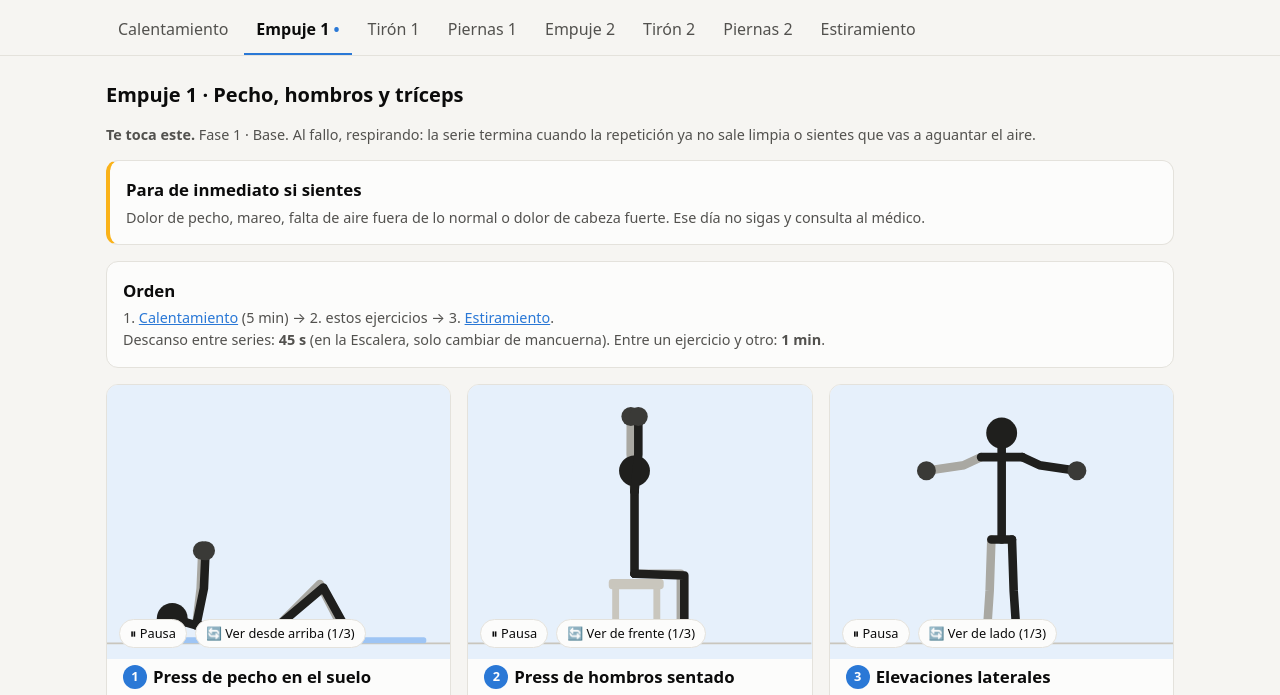
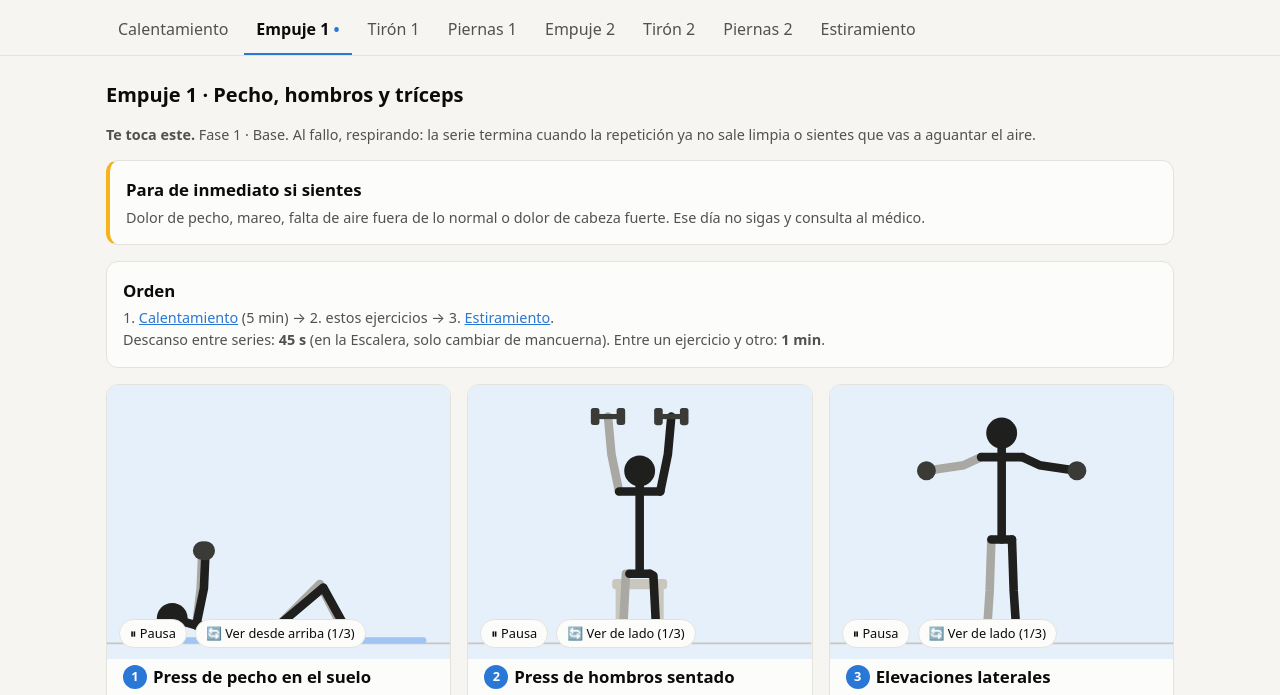
Before and after one commit to michael77x/view, a plain HTML site: page index.html in a window 1280 px wide. Shown: the part 85-780 px from the top of the page. Drawn offline with Linux system fonts and the light colour scheme.

Commit message:
Primera vista más descriptiva en 6 ejercicios

```diff
--- a/datos/rutina.js
+++ b/datos/rutina.js
@@ -106,6 +106,7 @@ window.RUTINA = {
       fin: { h: [38, 138], n: [52, 141], p: [92, 122], kL: [122, 112], fL: [134, 147], kR: [124, 114], fR: [136, 147], eL: [64, 146], hL: [80, 147], eR: [71, 128], hR: [90, 114] },
     },
     press_hombro: {
+      primera: "de frente", // de lado se ve un solo brazo; de frente, los dos subiendo
       nombre: "Press de hombros sentado", musculos: "Hombros y tríceps", reps: "12–15", peso: "5 kg → 7,5 kg", kg: 7.5,
       pasos: ["Siéntate en el banco con la espalda recta.", "Mancuernas a la altura de los hombros.", "Empuja hacia arriba sin bloquear los codos y baja controlado."],
       respira: "Exhala al empujar. Nunca aguantes el aire con los brazos arriba.", cuidado: "No arquees la espalda; aprieta un poco el abdomen.",
@@ -149,6 +150,7 @@ window.RUTINA = {
       fin: { h: [98, 55], n: [98, 67], p: [98, 115], kL: [127, 117], fL: [125, 150], kR: [92, 143], fR: [70, 148], eL: [98, 91], hL: [98, 113], eR: [99, 91], hR: [99, 113] },
     },
     curl: {
+      primera: "desde arriba inclinada", // se ven las dos mancuernas subiendo
       nombre: "Curl de bíceps", musculos: "Bíceps", escalera: true, series: 4, reps: "40 · 30 · 20 · 10 por lado", peso: "3 → 5 → 7,5 → 10 kg",
       pasos: ["De pie, codos pegados al cuerpo.", "Sube las mancuernas sin mover los codos.", "Baja en 2 segundos."],
       respira: "Exhala al subir.", cuidado: "Sin balancear el cuerpo: si te balanceas, el peso es mucho.",
@@ -176,6 +178,7 @@ window.RUTINA = {
       fin: { h: [44, 124], n: [56, 132], p: [100, 142], kL: [122, 118], fL: [136, 147], kR: [130, 144], fR: [158, 146], eL: [73, 143], hL: [90, 146], eR: [74, 143], hR: [91, 146] },
     },
     encogimientos: {
+      primera: "de frente", // de lado el cuerpo se ve como un palo; de frente, los dos hombros subiendo
       // Reemplaza al sostén del granjero: con movimiento y en el sitio (15/11/2026).
       nombre: "Encogimiento de hombros", musculos: "Espalda alta, trapecios y agarre", reps: "15–20 (1 s arriba)", peso: "10 kg", kg: 10,
       pasos: ["De pie, una mancuerna de 10 kg en cada mano, a los lados del cuerpo.", "Sube los hombros hacia las orejas, sin doblar los codos.", "Aguanta 1 segundo arriba y baja despacio."],
@@ -228,6 +231,7 @@ window.RUTINA = {
       fin: { h: [100, 20], n: [100, 34], p: [100, 84], kL: [92, 112], fL: [90, 130], kR: [108, 112], fR: [110, 130], eL: [78, 40], hL: [58, 44], eR: [122, 40], hR: [142, 44] },
     },
     aperturas_invertidas: {
+      primera: "desde arriba inclinada", // se ve el tronco inclinado y los dos brazos abriéndose
       nombre: "Aperturas invertidas sentado", musculos: "Espalda alta y parte de atrás del hombro", reps: "15–20", peso: "3 kg → 5 kg", kg: 3,
       pasos: ["Sentado al borde del banco, inclina el pecho hacia los muslos con la espalda recta.", "Mancuernas colgando bajo las piernas.", "Abre los brazos hacia los lados juntando los omóplatos."],
       respira: "Exhala al abrir.", cuidado: "Peso ligero: es un músculo pequeño. Al estar sentado, la lumbar descansa.",
@@ -249,6 +253,7 @@ window.RUTINA = {
       fin: { h: [38, 136], n: [52, 140], p: [100, 140], kL: [124, 116], fL: [140, 147], kR: [126, 118], fR: [142, 147], eL: [34, 128], hL: [14, 136], eR: [35, 128], hR: [15, 136] },
     },
     curl_martillo: {
+      primera: "desde arriba inclinada", // se ven las dos mancuernas subiendo
       nombre: "Curl martillo", musculos: "Bíceps y antebrazo", escalera: true, series: 4, reps: "40 · 30 · 20 · 10 por lado", peso: "3 → 5 → 7,5 → 10 kg",
       pasos: ["De pie, mancuernas a los lados con las palmas mirándose.", "Sube sin girar la muñeca y sin mover los codos.", "Baja en 2 segundos."],
       respira: "Exhala al subir.", cuidado: "Sin balancear el cuerpo.",
@@ -270,13 +275,15 @@ window.RUTINA = {
       fin: { h: [134, 52], n: [124, 62], p: [90, 95], kL: [114, 118], fL: [118, 150], kR: [76, 123], fR: [60, 150], eL: [117, 84], hL: [111, 106], eR: [102, 70], hR: [104, 92] },
     },
     elevacion_talones: {
+      primera: "desde arriba inclinada", // se ven los dos pies con el talón subiendo y las dos mancuernas
       nombre: "Elevación de talones", musculos: "Pantorrillas", reps: "25–30", peso: "10 kg en cada mano", kg: 10,
       pasos: ["De pie, mancuernas a los lados.", "Sube en puntas de pie lo más alto que puedas.", "Baja despacio."],
       respira: "Respira normal.", cuidado: "Si pierdes el equilibrio, una mancuerna sola y la otra mano en la pared.",
       eje: "neutro", // agarre neutro: el mango cruza la palma y gira con el antebrazo
       props: { mancuernas: "LR" },
-      ini: { h: [100, 28], n: [100, 42], p: [100, 90], kL: [98, 120], fL: [98, 150], kR: [100, 120], fR: [100, 150], eL: [100, 66], hL: [100, 90], eR: [101, 66], hR: [101, 90] },
-      fin: { h: [100, 20], n: [100, 34], p: [100, 82], kL: [98, 112], fL: [98, 142], kR: [100, 112], fR: [100, 142], eL: [100, 58], hL: [100, 82], eR: [101, 58], hR: [101, 82] },
+      // Con pies (tL/tR = punta): la punta queda en el suelo y sube el talón.
+      ini: { h: [100, 28], n: [100, 42], p: [100, 90], kL: [98, 120], fL: [98, 147], tL: [110, 150], kR: [100, 120], fR: [100, 147], tR: [112, 150], eL: [100, 66], hL: [100, 90], eR: [101, 66], hR: [101, 90] },
+      fin: { h: [103, 22], n: [103, 36], p: [103, 84], kL: [101, 114], fL: [101, 141], tL: [110, 150], kR: [103, 114], fR: [103, 141], tR: [112, 150], eL: [103, 60], hL: [103, 84], eR: [104, 60], hR: [104, 84] },
     },
     bulgara: {
       cinturon: true, nombre: "Sentadilla búlgara", musculos: "Piernas y glúteos", reps: "12 por pierna", peso: "5 kg → 7,5 kg", kg: 5,
--- a/index.html
+++ b/index.html
@@ -198,8 +198,9 @@ function ejeEnPantalla(src, vec) {
 const mezcla = (a, b, t) => [a[0] + (b[0] - a[0]) * t, a[1] + (b[1] - a[1]) * t];
 // Entre dos posturas cada parte del cuerpo GIRA desde su articulación (como un cuerpo de verdad), no se desliza en
 // línea recta: así el antebrazo de un curl dibuja un arco desde el codo y no se encoge a mitad de camino.
-const PADRE = { n: "p", h: "n", sL: "n", sR: "n", qL: "p", qR: "p", eL: "n", hL: "eL", eR: "n", hR: "eR", kL: "p", fL: "kL", kR: "p", fR: "kR" };
-const ORDEN_HUESOS = ["n", "h", "sL", "sR", "qL", "qR", "eL", "hL", "eR", "hR", "kL", "fL", "kR", "fR"];
+const PADRE = { n: "p", h: "n", sL: "n", sR: "n", qL: "p", qR: "p", eL: "n", hL: "eL", eR: "n", hR: "eR", kL: "p", fL: "kL", kR: "p", fR: "kR", tL: "fL", tR: "fR" };
+// tL/tR: punta del pie (opcional, solo donde el pie se mueve: elevación de talones).
+const ORDEN_HUESOS = ["n", "h", "sL", "sR", "qL", "qR", "eL", "hL", "eR", "hR", "kL", "fL", "kR", "fR", "tL", "tR"];
 const padreDe = (k, A) => (/^e[LR]$/.test(k) && A["s" + k[1]] ? "s" + k[1] : /^k[LR]$/.test(k) && A["q" + k[1]] ? "q" + k[1] : PADRE[k]);
 function mezclarPose(A, B, u) {
   const P = { p: mezcla(A.p, B.p, u) };
@@ -234,8 +235,8 @@ function pintar(f, t, vuelta = 0) {
   } else P = mezclarPose(f.ej.ini, f.ej.fin, t);
   const pts = (...ks) => ks.map((k) => P[k].join(",")).join(" ");
   const ancho3d = !!P.sL;
-  f.legL.setAttribute("points", pts(ancho3d ? "qL" : "p", "kL", "fL"));
-  f.legR.setAttribute("points", pts(ancho3d ? "qR" : "p", "kR", "fR"));
+  f.legL.setAttribute("points", pts(ancho3d ? "qL" : "p", "kL", "fL", ...(P.tL ? ["tL"] : [])));
+  f.legR.setAttribute("points", pts(ancho3d ? "qR" : "p", "kR", "fR", ...(P.tR ? ["tR"] : [])));
   f.armL.setAttribute("points", pts(ancho3d ? "sL" : "n", "eL", "hL"));
   f.armR.setAttribute("points", pts(ancho3d ? "sR" : "n", "eR", "hR"));
   f.torso.setAttribute("points", pts("h", "n", "p"));
@@ -267,7 +268,7 @@ function animar(ms) {
 // ---------- Otra vista ----------
 // Si el ejercicio no trae `otra` hecha a mano, se calcula: de frente si está de pie o sentado,
 // desde arriba si está acostado o en cuatro apoyos. `otra: false` = sin botón.
-const ANCHO = { h: 0, n: 0, p: 0, kL: -8, fL: -10, kR: 8, fR: 10, eL: -14, hL: -16, eR: 14, hR: 16 };
+const ANCHO = { h: 0, n: 0, p: 0, kL: -8, fL: -10, kR: 8, fR: 10, eL: -14, hL: -16, eR: 14, hR: 16, tL: -10, tR: 10 };
 // Cada ejercicio tiene 3 vistas: la principal, otra (hecha a mano en `otra` o calculada)
 // y una desde arriba inclinada (3/4), calculada en 3D.
 const ancho = (ej, k) => (ej.lado && ej.lado[k] != null ? ej.lado[k] : ej.juntas && /^h[LR]$/.test(k) ? 0 : ej.juntas && /^e[LR]$/.test(k) ? ANCHO[k] / 2 : ANCHO[k]);
@@ -435,7 +436,12 @@ function vistas3D(ej) {
   ];
 }
 
-const vistasDe = (ej) => ej.pose3d ? vistas3D(ej) : ej.circulo ? vistasCirculo(ej) : ej.fin2 ? vistasAlternas(ej) : vistasSimples(ej);
+// La primera vista es la que mejor explica el ejercicio; con `primera` se elige otra ("de frente", "desde arriba inclinada").
+const vistasDe = (ej) => {
+  const vs = ej.pose3d ? vistas3D(ej) : ej.circulo ? vistasCirculo(ej) : ej.fin2 ? vistasAlternas(ej) : vistasSimples(ej);
+  const i = ej.primera ? vs.findIndex((v) => v.vista === ej.primera) : -1;
+  return i > 0 ? [vs[i], ...vs.slice(0, i), ...vs.slice(i + 1)] : vs;
+};
 
 const seg = (n) => (n >= 60 ? (n % 60 ? `${Math.floor(n / 60)} min ${n % 60} s` : `${n / 60} min`) : `${n} s`);
 
```
